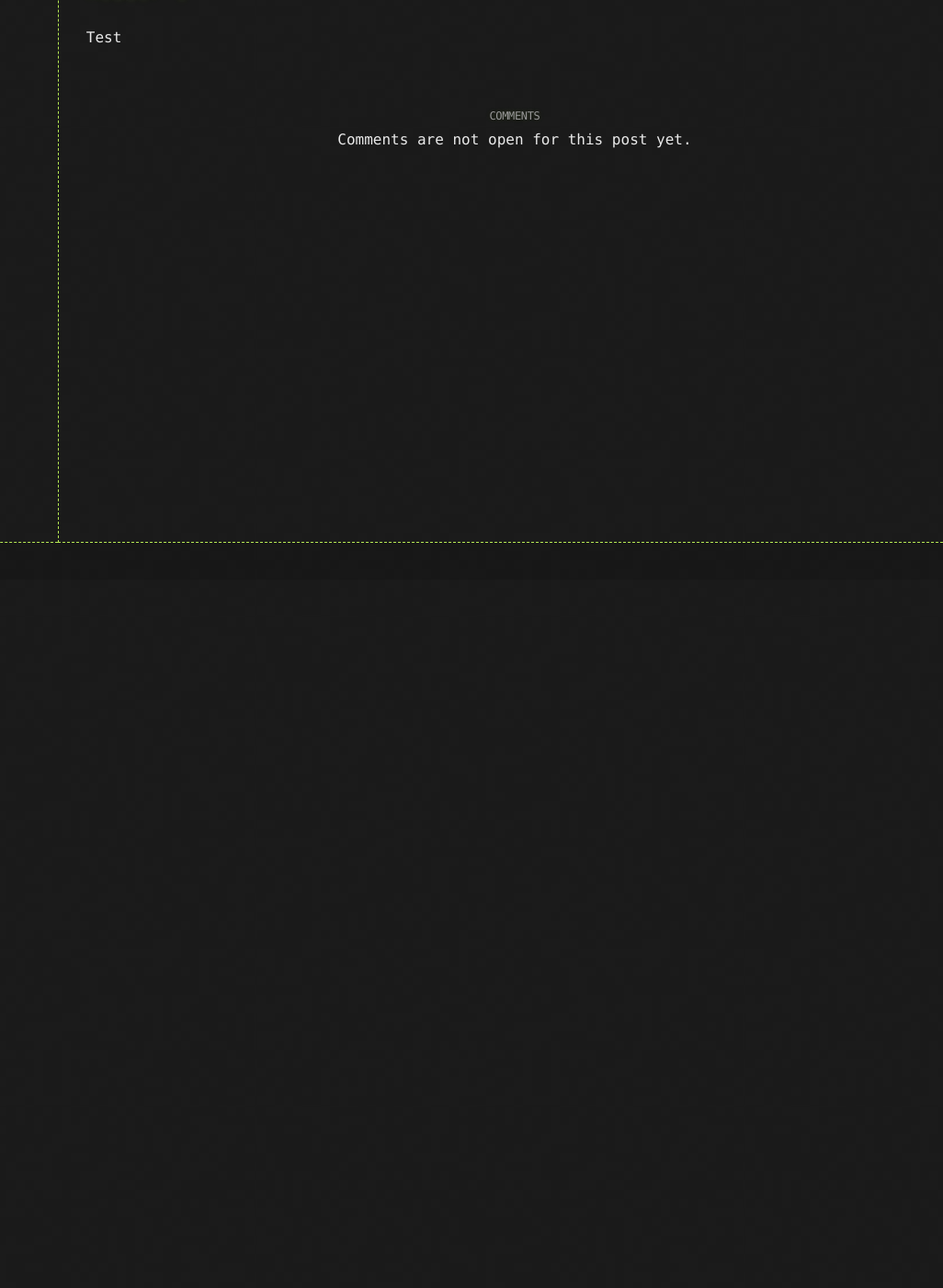
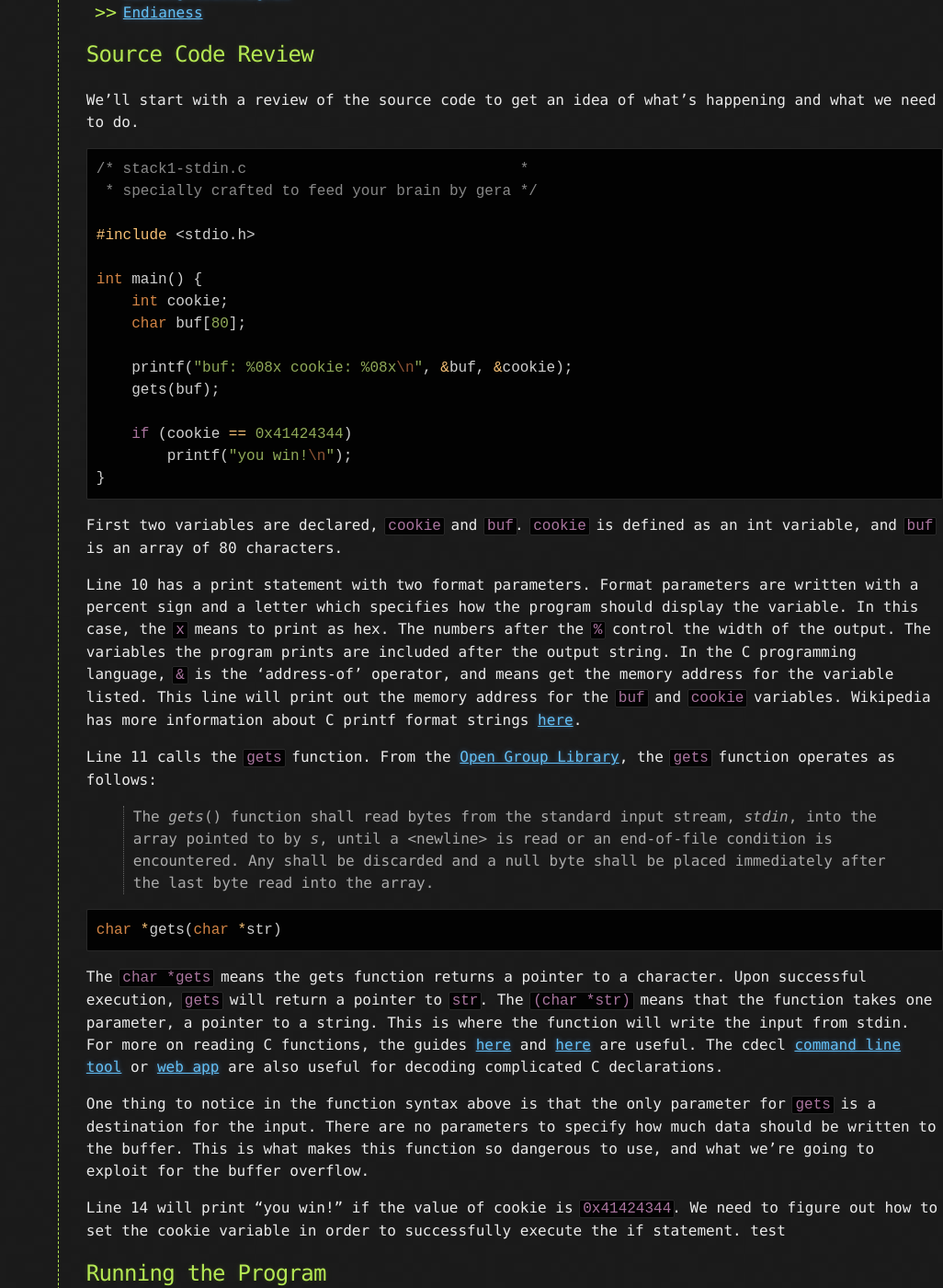
Before and after one commit to 6r0k3d/6r0k3d.github.io, a Jekyll site: the page built from _exdev/stack1.md, in a window 1280 px wide and 1400 px high, scrolled down 394 px. Shown: the whole window at 92% size, without its empty margins (254-1280 px from the left). Built offline with Jekyll 4.4.1, drawn with Linux system fonts in a browser that asks for light colours; nearby versions of some CDN libraries; comment, search, counter and statistics services are not loaded; before the commit the page ends 1024 px from its top, so only the background shows below that; some of the changed text lies outside the part shown.

Commit message:
Add content to stack1.md

````diff
--- a/_exdev/stack1.md
+++ b/_exdev/stack1.md
@@ -9,10 +9,65 @@ permalink: /exdev/stack1.html
 date: 27 Aug 2018
 ---
 
-Test
+stack1.c is the first of the Stack Warmup Exercises. This guide will walk you through the buffer overflow process and explain the details behind what's happening.
 
 * TOC
 {:toc}
-## Header 1
+## Source Code Review
 
-Test
+We'll start with a review of the source code to get an idea of what's happening and what we need to do.
+
+```c
+/* stack1-stdin.c                               *
+ * specially crafted to feed your brain by gera */
+
+#include <stdio.h>
+
+int main() {
+    int cookie;
+    char buf[80];
+
+    printf("buf: %08x cookie: %08x\n", &buf, &cookie);
+    gets(buf);
+
+    if (cookie == 0x41424344)
+        printf("you win!\n");
+}
+```
+
+First two variables are declared, `cookie` and `buf`. `cookie` is defined as an int variable, and `buf` is an array of 80 characters.
+
+Line 10 has a print statement with two format parameters. Format parameters are written with a percent sign and a letter which specifies how the program should display the variable. In this case, the `x` means to print as hex. The numbers after the `%` control the width of the output. The variables the program prints are included after the output string. In the C programming language, `&` is the 'address-of' operator, and means get the memory address for the variable listed. This line will print out the memory address for the `buf` and `cookie` variables. Wikipedia has more information about C printf format strings [here](https://en.wikipedia.org/wiki/Printf_format_string).
+
+Line 11 calls the `gets` function. From the [Open Group Library](http://pubs.opengroup.org/onlinepubs/009695399/functions/gets.html), the `gets` function operates as follows:
+
+> The *gets*() function shall read bytes from the standard input stream, *stdin*, into the array pointed to by *s*, until a \<newline> is read or an end-of-file condition is encountered. Any <newline> shall be discarded and a null byte shall be placed immediately after the last byte read into the array.
+
+```c
+char *gets(char *str)
+```
+
+The `char *gets` means the gets function returns a pointer to a character. Upon successful execution, `gets` will return a pointer to `str`. The `(char *str)` means that the function takes one parameter, a pointer to a string. This is where the function will write the input from stdin. For more on reading C functions, the guides [here](http://www.unixwiz.net/techtips/reading-cdecl.html) and [here](https://medium.com/@bartobri/untangling-complex-c-declarations-9b6a0cf88c96) are useful. The cdecl [command line tool](https://linux.die.net/man/1/cdecl) or [web app](https://cdecl.org/) are also useful for decoding complicated C declarations.
+
+One thing to notice in the function syntax above is that the only parameter for `gets` is a destination for the input. There are no parameters to specify how much data should be written to the buffer. This is what makes this function so dangerous to use, and what we're going to exploit for the buffer overflow.
+
+Line 14 will print "you win!" if the value of cookie is `0x41424344`. We need to figure out how to set the cookie variable in order to successfully execute the if statement. test
+
+## Running the Program
+
+If you followed the [Setup Guide]({{ site.url }}/exdev/intro.html), you can run the stack1 binary from the `bin` directory with `./stack1`.
+
+```bash
+smith (master) bin $ ./stack1
+buf: a091ad20 cookie: a091ad7c
+AAAAA
+smith (master) bin $
+```
+
+As discussed above, the memory addresses for the buf and cookie variables are printed, the program takes input from the user, and then exits.
+
+
+
+## Endianess
+
+When entering the characters "ABCD" at the prompt
````
